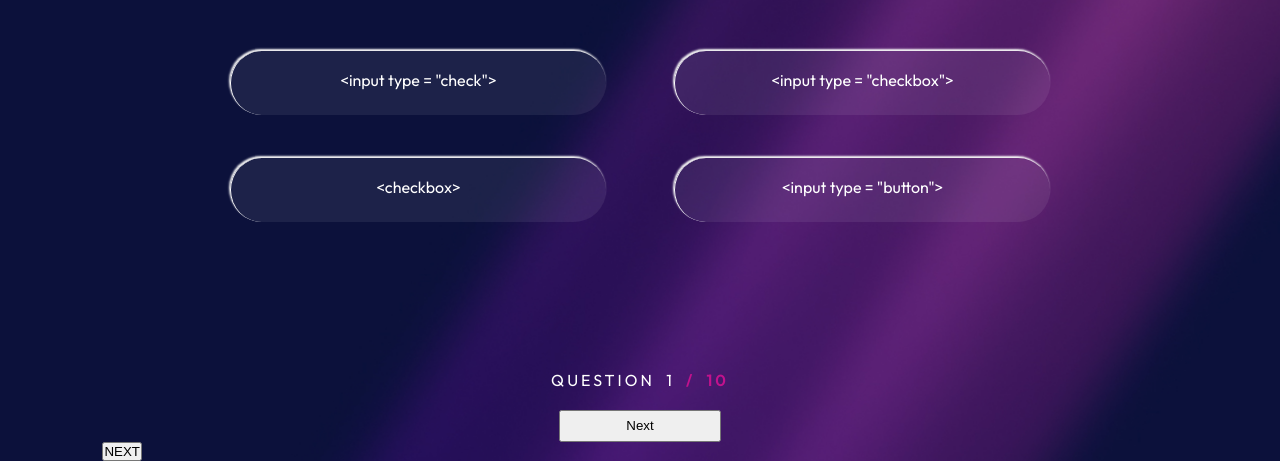
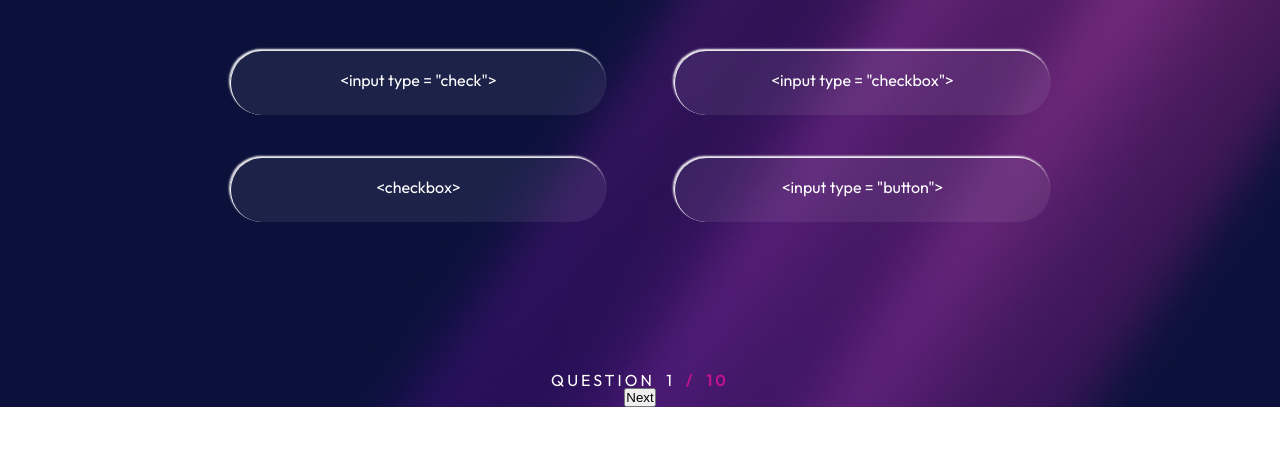
Before and after one commit to Alessandrordless/Bw1, a plain HTML site: page Benchmark/index.html in a window 1280 px wide. Shown: the part 417-878 px from the top of the page. After the commit the page ends 824 px from the top, so only its background shows below. Drawn offline with Linux system fonts and the light colour scheme.

Commit message:
delete 2btn

```diff
--- a/Benchmark/index.html
+++ b/Benchmark/index.html
@@ -43,11 +43,9 @@
         <div class="questions-counter">
           <p>QUESTION 1 <span>/ 10</span></p>
         </div>
-        <div class="btn-next">
+        <div id="btn-next">
           <button>Next</button>
         </div>
-      </div>
-      <button id="btn-next">NEXT</button>
     </main>
 
     <script src="./script/script.js"></script>
```
